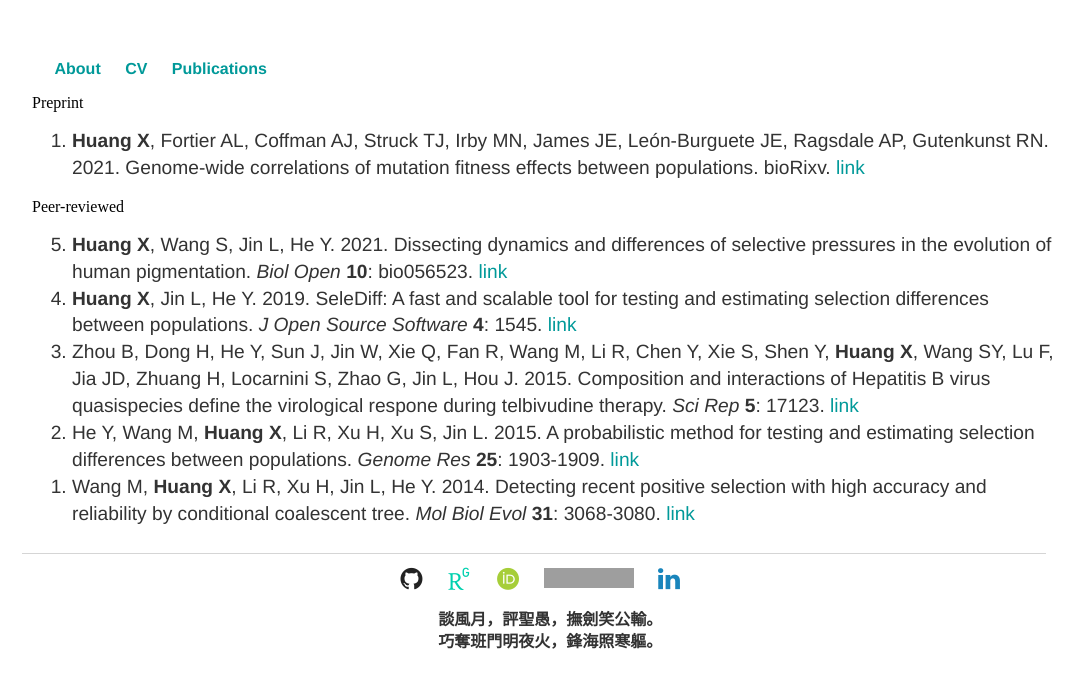
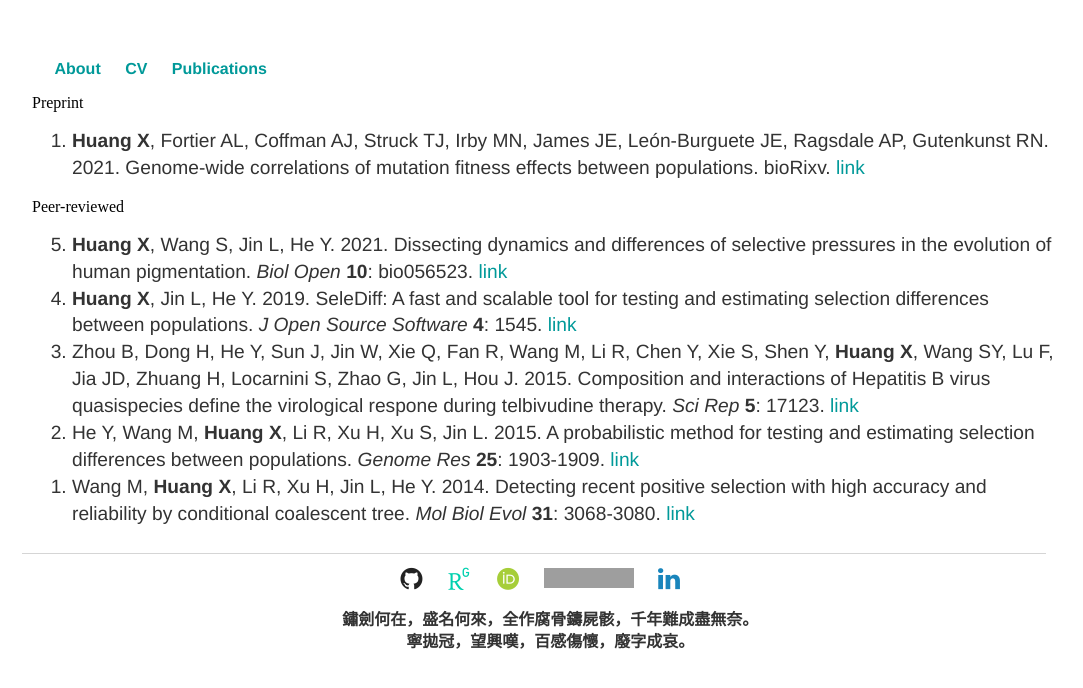
Before and after one commit to xin-huang/xin-huang.github.io, a Jekyll site: the page built from publications/index.html, in a window 1280 px wide. Shown: the top 688 px of the page, without its empty margins (106-1189 px from the left). Built offline with Jekyll 4.4.1, drawn with Linux system fonts in a browser that asks for light colours; some web fonts are replaced; comment, search, counter and statistics services are not loaded; grey boxes are pictures that could not be loaded.

Commit message:
20210113 Update

```diff
--- a/_layouts/default.html
+++ b/_layouts/default.html
@@ -56,7 +56,8 @@
                     <i class="fa fa-color fa-linkedin fa-2x" aria-hidden=true></i></a></li>
             {% endif %}
             <!-- <p class="poem">殘聲憑燭捻韶光，半掩孤幃懸錦囊。<br>滿樹凋零無寄處，獨吟蕭索倦癡狂。</p> -->
-            <p class="poem">談風月，評聖愚，撫劍笑公輸。<br>巧奪班門明夜火，鋒海照寒軀。</p>
+            <!-- <p class="poem">談風月，評聖愚，撫劍笑公輸。<br>巧奪班門明夜火，鋒海照寒軀。</p> -->
+            <p class="poem">鏽劍何在，盛名何來，全作腐骨鑄屍骸，千年難成盡無奈。<br>寧拋冠，望興嘆，百感傷懷，廢字成哀。</p>
         </ul>
     </footer>
     {% include analytics.html %}
```
